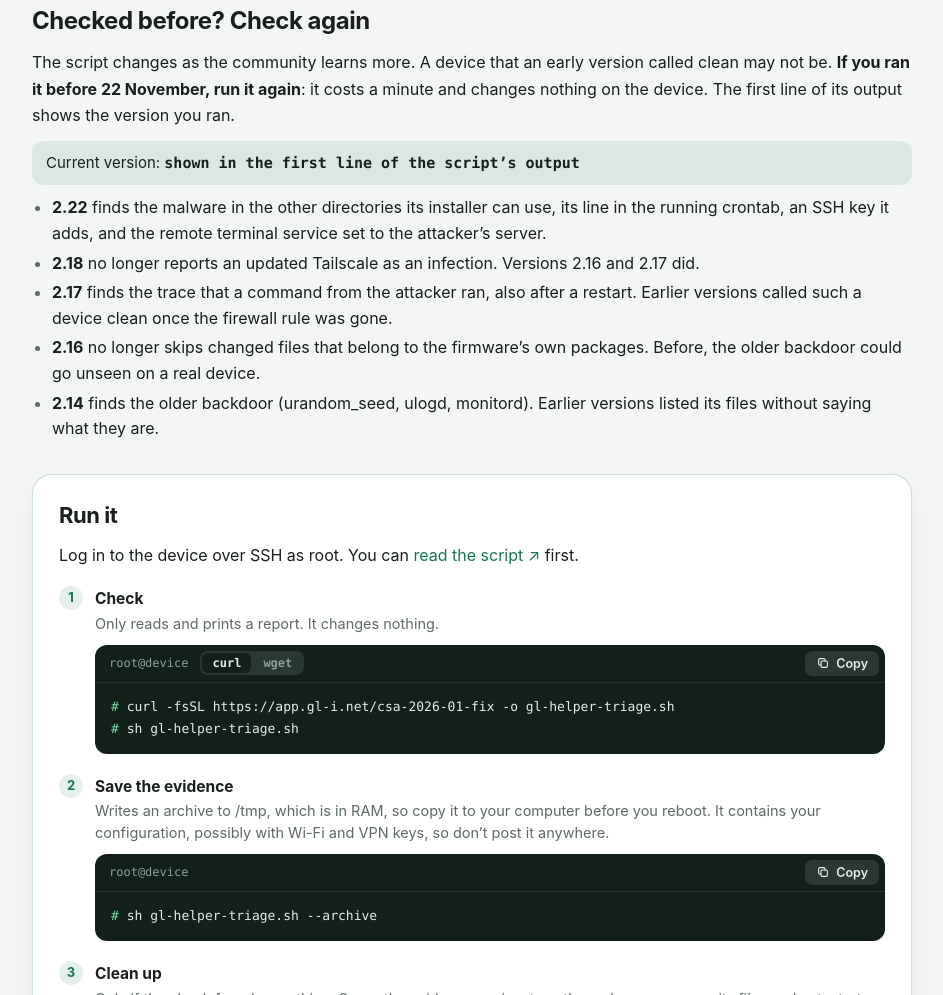
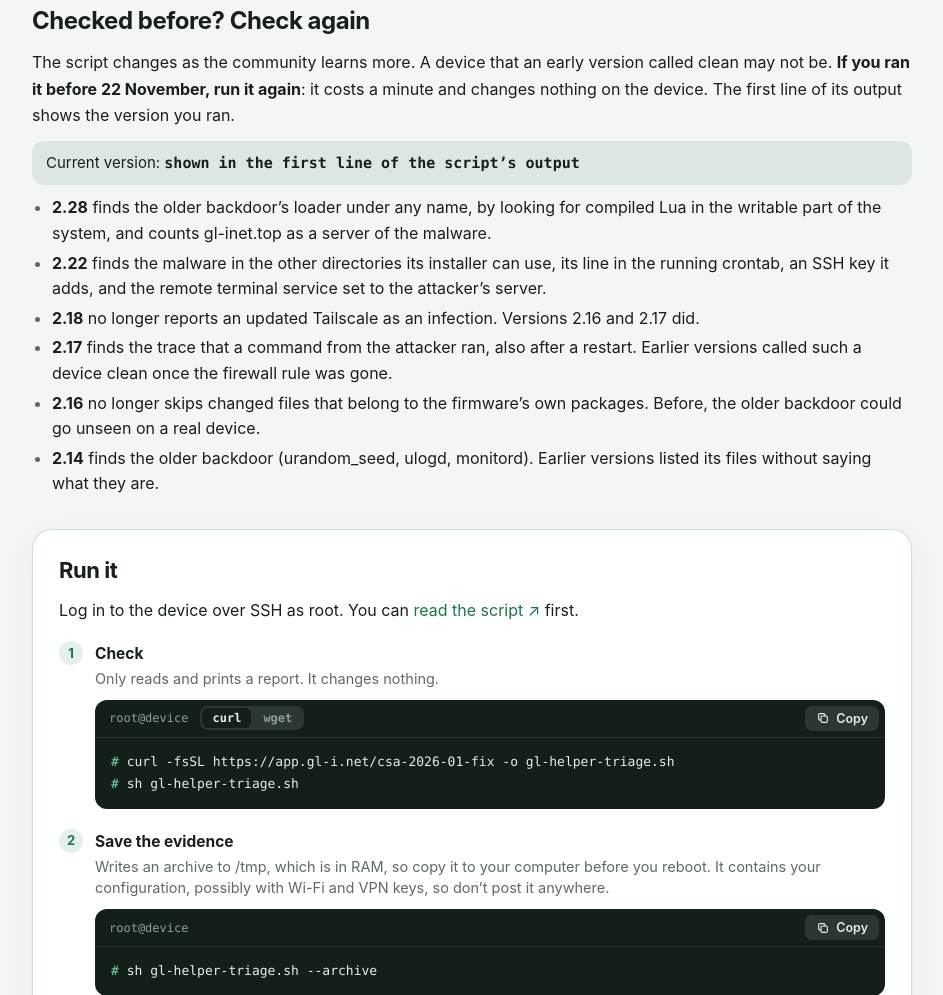
Before and after one commit to GLiNet-Community-Scripts/community-website, an Astro site: page /security/csa-2026-01/fix in a window 1280 px wide. Shown: the part 881-1876 px from the top of the page, without its empty margins (168-1111 px from the left). Built offline with nearby package versions, Linux system fonts and the light colour scheme; Astro itself is replaced by a stand-in of ours; no server answers.

Commit message:
Fix guide: what version 2.28 adds
Co-Authored-By: Claude Fable 5.2 <noreply@anthropic.com>
Claude-Session: https://claude.ai/code/session_018w9Ef9uLYRbY29cJupydqL

```diff
--- a/src/pages/security/csa-2026-01/fix.astro
+++ b/src/pages/security/csa-2026-01/fix.astro
@@ -44,6 +44,7 @@ const labels = [
 ];
 // What later versions of the script find that earlier ones did not. Newest first.
 const versions = [
+  { v: '2.28', text: 'finds the older backdoor’s loader under any name, by looking for compiled Lua in the writable part of the system, and counts gl-inet.top as a server of the malware.' },
   { v: '2.22', text: 'finds the malware in the other directories its installer can use, its line in the running crontab, an SSH key it adds, and the remote terminal service set to the attacker’s server.' },
   { v: '2.18', text: 'no longer reports an updated Tailscale as an infection. Versions 2.16 and 2.17 did.' },
   { v: '2.17', text: 'finds the trace that a command from the attacker ran, also after a restart. Earlier versions called such a device clean once the firewall rule was gone.' },
```
